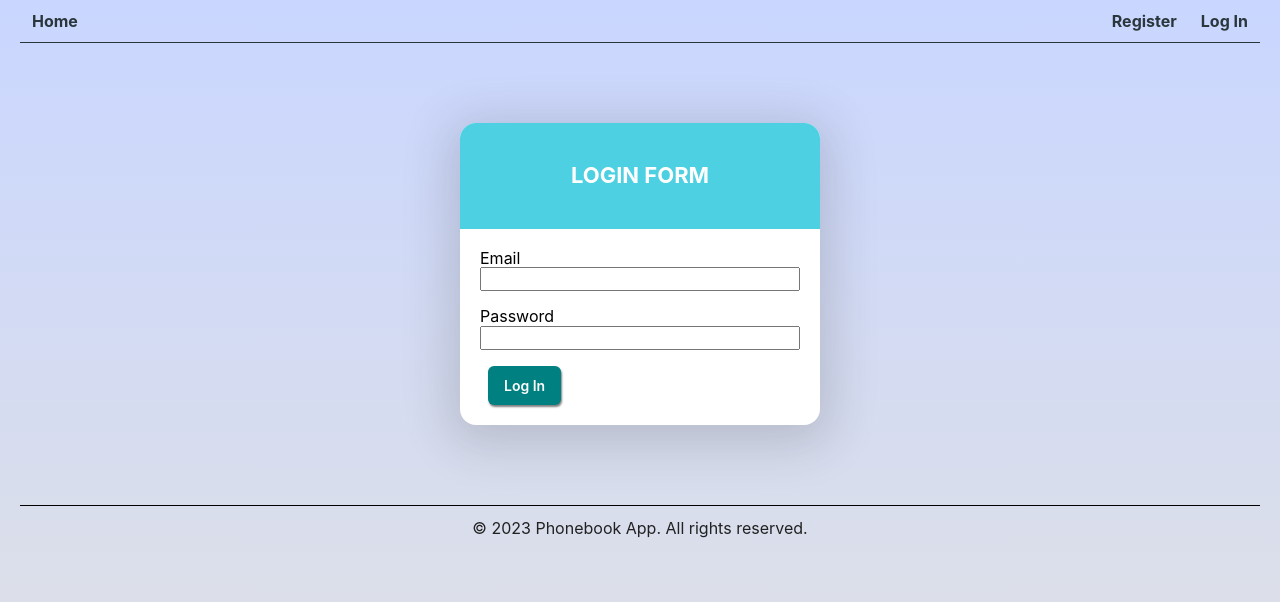
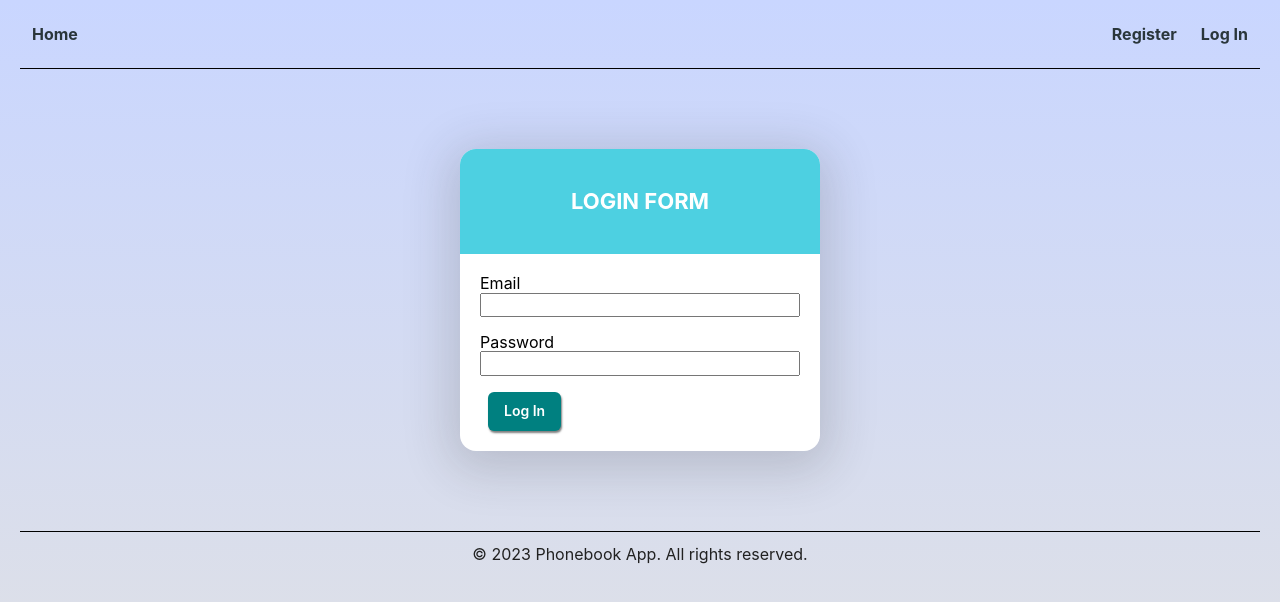
Before and after one commit to VadBorovec/goit-react-hw-08-phonebook, a React (Create React App) app: page /login in a window 1280 px wide. Shown: the top 602 px of the page. Built offline with nearby package versions, Linux system fonts and the light colour scheme.

Commit message:
update AppBar

```diff
--- a/src/components/AppBar/AppBar.jsx
+++ b/src/components/AppBar/AppBar.jsx
@@ -1,14 +1,14 @@
 import { Navigation, UserMenu, AuthNav } from 'components';
 import { useAuth } from 'hooks';
-import css from './AppBar.module.css';
+import { Header } from './AppBar.styled';
 
 export const AppBar = () => {
   const { isLoggedIn } = useAuth();
 
   return (
-    <header className={css.header}>
+    <Header>
       <Navigation />
       {isLoggedIn ? <UserMenu /> : <AuthNav />}
-    </header>
+    </Header>
   );
 };
--- a/src/components/AppBar/AppBar.module.css
+++ /dev/null
@@ -1,7 +0,0 @@
-.header {
-    display: flex;
-    justify-content: space-between;
-    align-items: center;
-    margin-bottom: 16px;
-    border-bottom: 1px solid #2a363b;
-}
--- /dev/null
+++ b/src/components/AppBar/AppBar.styled.jsx
@@ -0,0 +1,11 @@
+import styled from '@emotion/styled';
+
+export const Header = styled.header`
+  display: flex;
+  align-items: center;
+  justify-content: space-between;
+  gap: 12px;
+  padding: 0.8rem 0;
+  margin-bottom: 1rem;
+  border-bottom: 1px solid black;
+`;
--- a/src/components/Layout.jsx
+++ b/src/components/Layout.jsx
@@ -9,9 +9,11 @@ export const Layout = () => {
   return (
     <Container>
       <AppBar />
-      <Suspense fallback={null}>
-        <Outlet />
-      </Suspense>
+      <main>
+        <Suspense fallback={null}>
+          <Outlet />
+        </Suspense>
+      </main>
       <Toaster position="top-right" reverseOrder={false} />
       <Footer />
     </Container>
```
